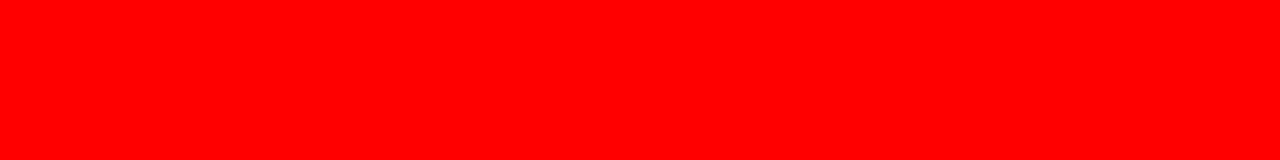
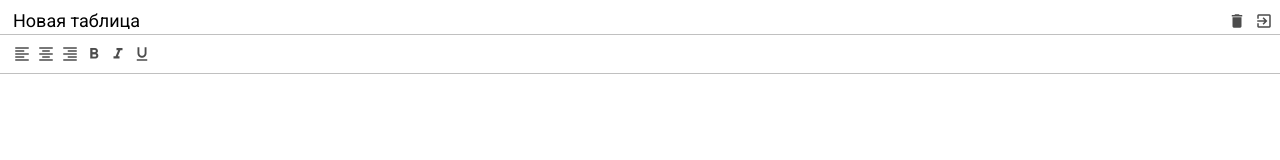
Before and after one commit to alex-sivoplyasov/excel-course, a website built with webpack: page src/index.html in a window 1280 px wide. Built offline with nearby package versions, Linux system fonts and the light colour scheme.

Commit message:
Create header and toolbar layout and styles

```diff
--- a/package.json
+++ b/package.json
@@ -44,6 +44,8 @@
     "webpack-dev-server": "^3.11.0"
   },
   "dependencies": {
-    "@babel/polyfill": "^7.8.7"
+    "@babel/polyfill": "^7.8.7",
+    "material-design-icons": "^3.0.1",
+    "normalize.css": "^8.0.1"
   }
 }
--- a/src/index.html
+++ b/src/index.html
@@ -6,12 +6,74 @@
           content="width=device-width, user-scalable=no, initial-scale=1.0, maximum-scale=1.0, minimum-scale=1.0">
     <meta http-equiv="X-UA-Compatible" content="ie=edge">
     <link rel="shortcut icon" href="favicon.ico">
-    <title>Pure JS App</title>
+    <link href="https://fonts.googleapis.com/icon?family=Material+Icons"
+          rel="stylesheet">
+    <title>Google Excel Application</title>
 </head>
 <body>
 <div id="app">
+    <div class="excel">
+        <div class="excel__header">
+            <input type="text" class="input" value="Новая таблица">
+            <div class="buttons">
+                <div class="button">
+                    <span class="material-icons">
+                        delete
+                    </span>
+                </div>
 
+                <div class="button">
+                    <span class="material-icons">
+                        exit_to_app
+                    </span>
+                </div>
+            </div>
+        </div>
+        <div class="excel_toolbar">
+            <div class="button">
+                    <span class="material-icons">
+                        format_align_left
+                    </span>
+            </div>
+            <div class="button">
+                    <span class="material-icons">
+                        format_align_center
+                    </span>
+            </div>
+            <div class="button">
+                    <span class="material-icons">
+                        format_align_right
+                    </span>
+            </div>
+            <div class="button">
+                    <span class="material-icons">
+                        format_bold
+                    </span>
+            </div>
 
+            <div class="button">
+                    <span class="material-icons">
+                        format_italic
+                    </span>
+            </div>
+
+            <div class="button">
+                    <span class="material-icons">
+                        format_underline
+                    </span>
+            </div>
+        </div>
+        <div class="excel_formula">
+            <div class="info">
+
+            </div>
+
+            <div class="input">
+
+            </div>
+        </div>
+        <div class="excel_table"></div>
+    </div>
 </div>
 </body>
 </html>
--- a/src/index.js
+++ b/src/index.js
@@ -1,4 +1,2 @@
-import './module'
+import './js/header'
 import './scss/index.scss'
-
-console.log('Working!')
--- /dev/null
+++ b/src/js/header.js
@@ -0,0 +1,7 @@
+console.log('Настейка мурлейка');
+const header = document.querySelector('.excel__header');
+header.addEventListener('click', (e) => {
+    if ( e.target.classList.contains('material-icons')) {
+        e.target.parentElement.classList.toggle('active')
+    }
+})
--- /dev/null
+++ b/src/scss/_mixins.scss
@@ -0,0 +1,23 @@
+@mixin button($color: green) {
+    position: relative;
+    display: inline-block;
+    height: 24px;
+    min-width: 24px;
+    padding: 3px;
+    text-align: center;
+    color: rgba(0, 0, 0, .7);
+
+    & .material-icons {
+        font-size: 18px;
+    }
+
+    &:active, &.active {
+        color: $color;
+    }
+
+    &:hover {
+        cursor: pointer;
+        background: #eee;
+    }
+
+}
--- /dev/null
+++ b/src/scss/_variables.scss
@@ -0,0 +1,3 @@
+$header-height: 34px;
+$border-color: #c0c0c0;
+$toolbar-height: 40px;
--- /dev/null
+++ b/src/scss/formula.scss
@@ -0,0 +1,6 @@
+@import "mixins";
+@import "variables";
+
+.excel_formula {
+
+}
--- /dev/null
+++ b/src/scss/header.scss
@@ -0,0 +1,38 @@
+@import "mixins";
+@import "variables";
+
+.excel__header {
+    position: absolute;
+    top: 0;
+    right: 0;
+    left: 0;
+    height: $header-height;
+    padding: 8px 4px 0;
+    display: flex;
+    justify-content: space-between;
+    align-items: center;
+
+    & .input {
+        margin: 0;
+        padding: 2px 7px;
+        color: #000000;
+        border: 2px solid transparent;
+        border-radius: 2px;
+        height: 20px;
+        font-size: 18px;
+        line-height: 22px;
+        outline: none;
+
+        &:hover {
+            border: 2px solid $border-color;
+        }
+
+        &:focus {
+            border: 2px solid #1a73e8;
+        }
+    }
+
+    .button {
+        @include button();
+    }
+}
--- a/src/scss/index.scss
+++ b/src/scss/index.scss
@@ -1,5 +1,22 @@
-$red: red;
+@import url('https://fonts.googleapis.com/css2?family=Roboto:ital,wght@0,100;0,300;0,400;0,500;0,700;0,900;1,100;1,300;1,400;1,500;1,700;1,900&display=swap');
+@import "~normalize.css";
+
+@import "header";
+@import "toolbar";
+@import "formula";
+@import "table";
+
+* {
+    margin: 0;
+    padding: 0;
+    box-sizing: border-box;
+}
 
 body {
-  background: $red;
+    font-family: 'Roboto', sans-serif;
+    font-size: 12px;
 }
+
+.excel {
+    position: relative;
+}
--- /dev/null
+++ b/src/scss/table.scss
@@ -0,0 +1,6 @@
+@import "mixins";
+@import "variables";
+
+.excel_table {
+
+}
--- /dev/null
+++ b/src/scss/toolbar.scss
@@ -0,0 +1,18 @@
+@import "mixins";
+@import "variables";
+
+.excel_toolbar {
+    position: absolute;
+    display: flex;
+    height: $toolbar-height;
+    top: $header-height;
+    left: 0;
+    right: 0;
+    border-top: 1px solid $border-color;
+    border-bottom: 1px solid $border-color;
+    padding: 7px 10px;
+
+    .button {
+        @include button();
+    }
+}
```
Also changed, not shown: 2 other files.
